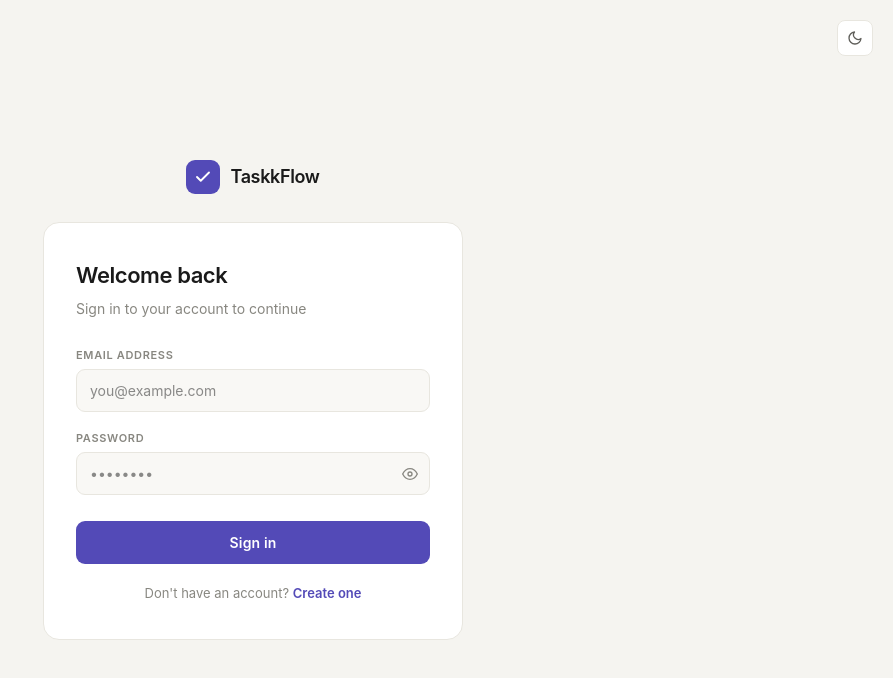
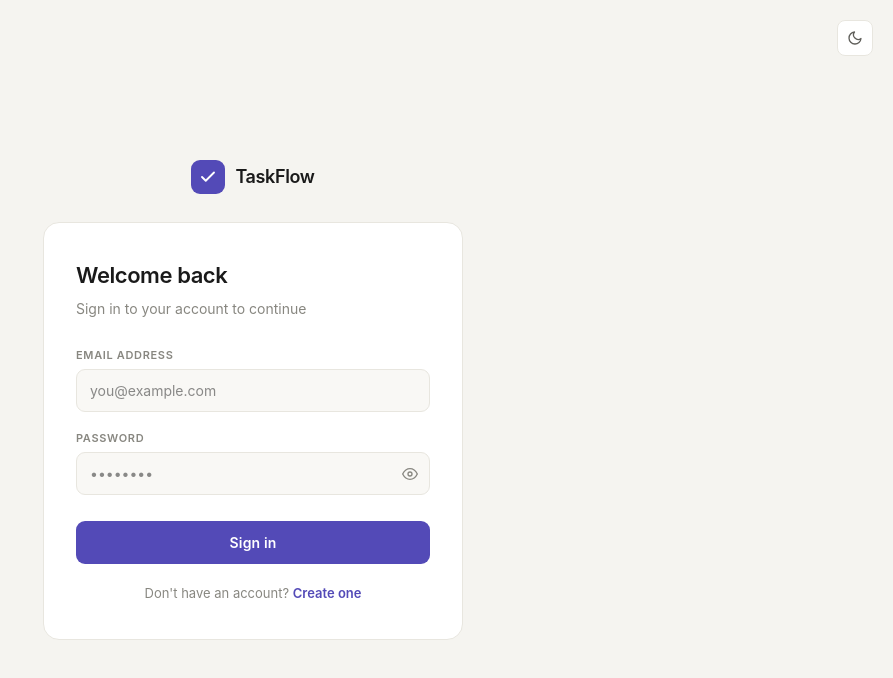
Before and after one commit to atha636/mern-task-manager, a React app in the folder frontend/: page / in a window 1280 px wide. Shown: the top 678 px of the page, without its empty margins (387-1280 px from the left). Built offline with nearby package versions, Linux system fonts and the light colour scheme; no server answers; the HTML template or start-up script is replaced by a standard one.

Commit message:
change the data wth real one

```diff
--- a/frontend/src/pages/Login.jsx
+++ b/frontend/src/pages/Login.jsx
@@ -118,7 +118,7 @@ function Login() {
               <polyline points="20 6 9 17 4 12" />
             </svg>
           </div>
-          <span style={s.brandName}>TaskkFlow</span>
+          <span style={s.brandName}>TaskFlow</span>
         </div>
 
         <div style={s.card}>
```
